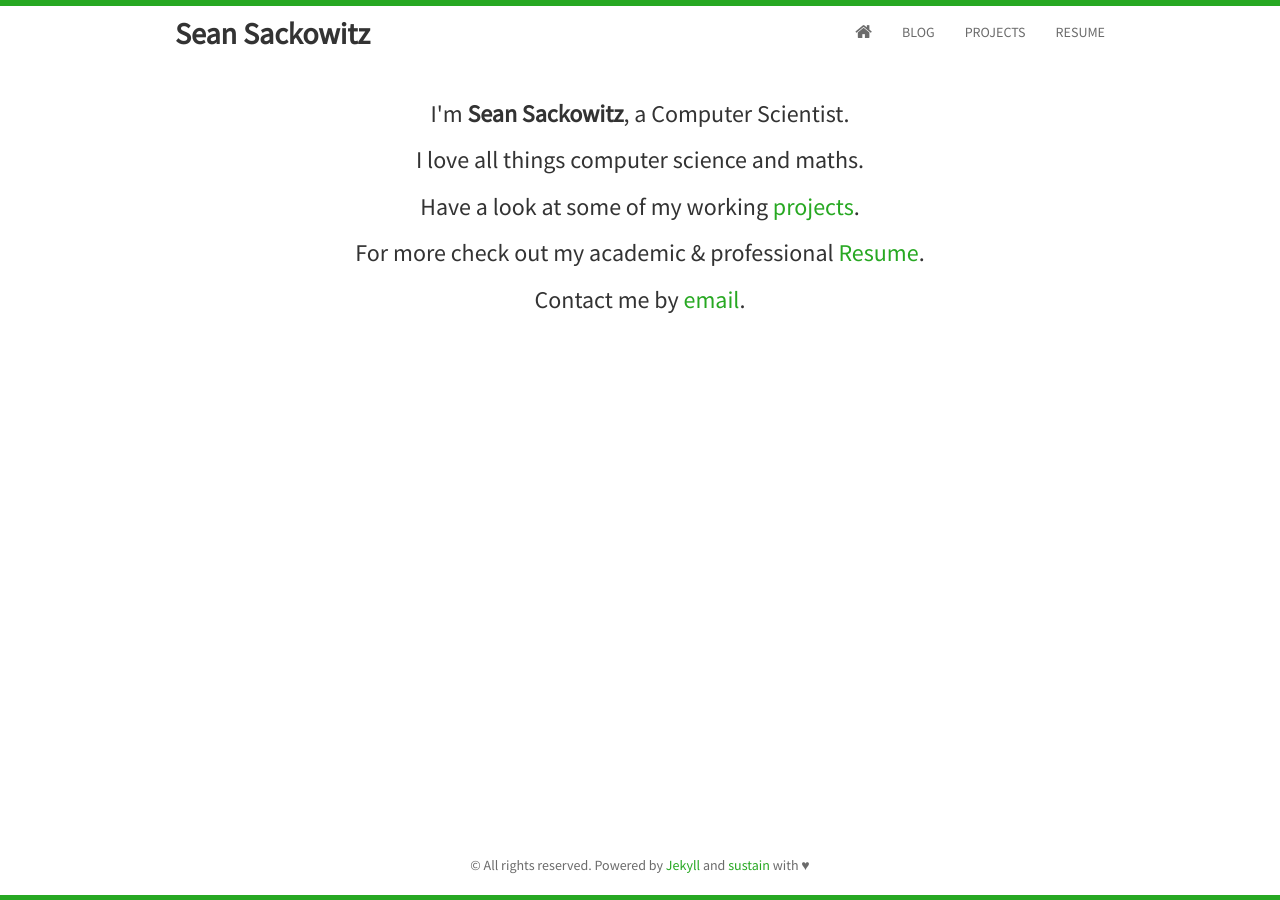
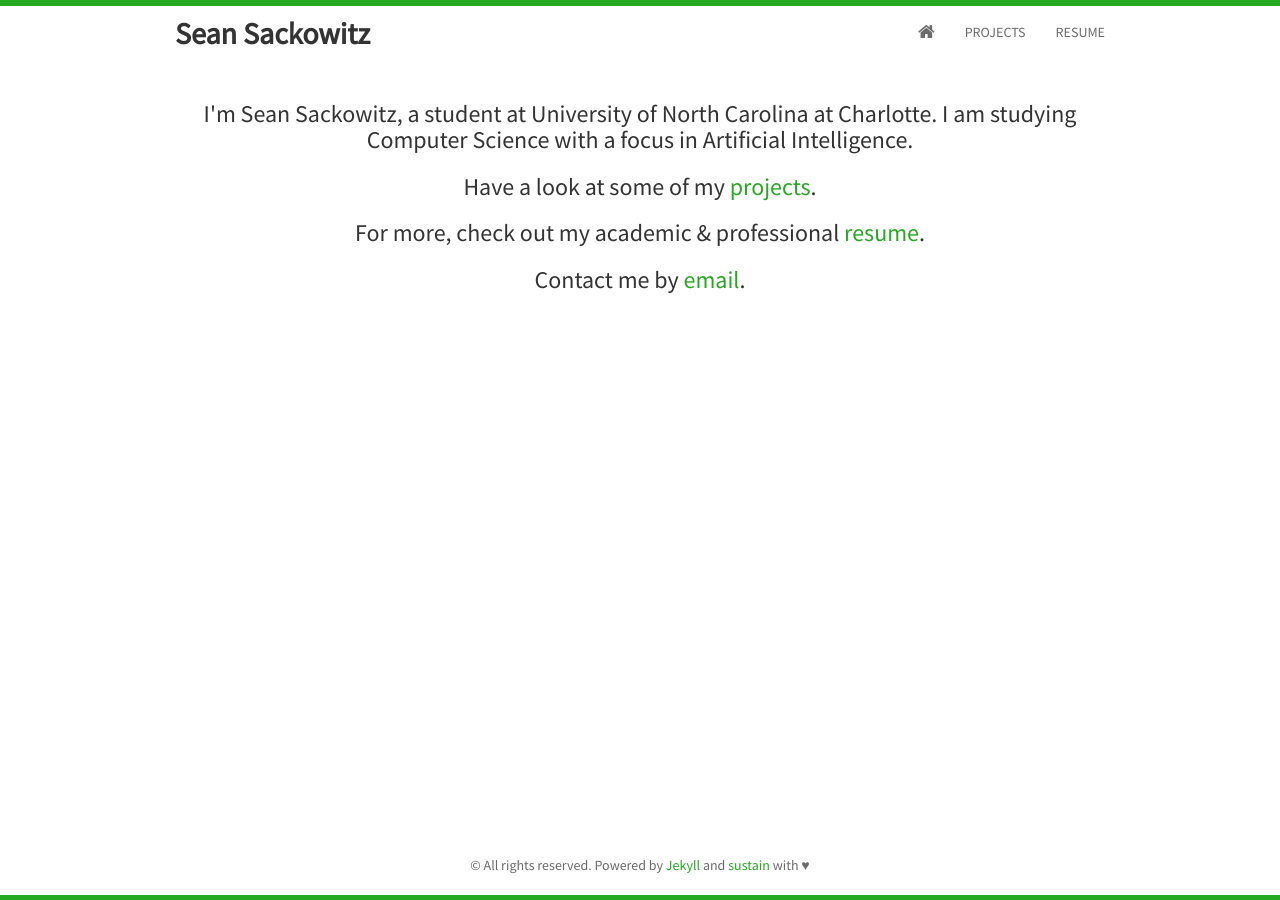
Before and after one commit to seansackowitz/seansackowitz.github.io-source, a Jekyll site: the page built from index.html, in a window 1280 px wide. Built offline with Jekyll 4.4.1, drawn with Linux system fonts in a browser that asks for light colours; nearby versions of some CDN libraries; Markdown is read by kramdown in place of the engine named in the settings.

Commit message:
Updated index

```diff
--- a/_config.yml
+++ b/_config.yml
@@ -15,6 +15,5 @@ baseurl: /
 title: Sean Sackowitz
 author: Sean Sackowitz
 description: Personal blog and resume
-avatar: profile.png
 email: sean.sackowitz@gmail.com
 github: seansackowitz
--- a/_includes/header.html
+++ b/_includes/header.html
@@ -6,7 +6,7 @@
     <div id="navbar">
       <ul class="nav navbar-nav navbar-right">
         <li><a class="navbar-brand" href="{{ site.baseurl }}"><i class="fa fa-home"></i></a></li>
-        <li><a href="{{ site.baseurl }}blog">BLOG</a></li>
+        <!--<li><a href="{{ site.baseurl }}blog">BLOG</a></li>-->
         <li><a href="{{ site.baseurl }}projects">PROJECTS</a></li>
         <li><a href="{{ site.baseurl }}resume">RESUME</a></li>
       </ul>
--- a/_includes/projects.html
+++ b/_includes/projects.html
@@ -10,7 +10,8 @@
 				<section id="Code-Snapshot">
 					<hr/>
 					<h3 style="text-align:left;float:left;margin-right:20px;"><strong>Code-Snapshot</strong></h3>
-					<h6 style="padding-top:28px;"><a href="https://github.com/seansackowitz/Code-Snapshot">View on Github&nbsp;&nbsp;<i class="fa fa-github"></i></a></h6>
+					<h6 style="padding-top:28px;"><a href="https://github.com/seansackowitz/Code-Snapshot"><i class="fa fa-github">&nbsp;&nbsp;</i>View on Github</a></h6>
+					<p style="clear:both;">
 					{% capture myinclude %}{% include CodeSnapshot.md %}{% endcapture %}
 					{{ myinclude | markdownify }}
 				</section>
--- a/index.html
+++ b/index.html
@@ -4,13 +4,9 @@ layout: home
 
 <section id="about">
 	<div class="container">
-	  <!--<div class="avatar">
-		<img class="img-circle" src="{{ site.baseurl }}static/img/{{ site.avatar }}" alt="Responsive image">
-	  </div>-->
-	  <h3>I'm <strong>{{ site.author }}</strong>, a Computer Scientist.</h3>
-	  <h3>I love all things computer science and maths.</h3>
-	  <h3>Have a look at some of my working <a href="{{ site.baseurl }}projects"> projects</a>.</h3>
-	  <h3>For more check out my academic &amp; professional <a href="http://biomadeira.github.io/vitae">Resume</a>.</h3>
-	  <h3>Contact me by <a href="mailto:{{ site.email }}">email</a>.</h3>
+		<h3>I'm {{ site.author }}, a student at University of North Carolina at Charlotte. I am studying Computer Science with a focus in Artificial Intelligence.</h3>
+		<h3>Have a look at some of my <a href="{{ site.baseurl }}projects">projects</a>.</h3>
+		<h3>For more, check out my academic &amp; professional <a href="{{ site.baseurl }}resume">resume</a>.</h3>
+		<h3>Contact me by <a href="mailto:{{ site.email }}">email</a>.</h3>
 	</div>
 </section>
--- a/static/css/main.css
+++ b/static/css/main.css
@@ -128,9 +128,10 @@ body {
 }
 .panel-default table td{
   vertical-align: top;
-  padding-bottom: 20px;
+  padding-bottom: 26px;
 }
 .tableColumn{
+  padding-right: 15px;
   color: #27A822;
   font-size: 18px;
   font-weight: bold;
```
Also changed, not shown: _includes/CodeSnapshot.md (+2 -2 lines), static/img/profile.png (deleted).
